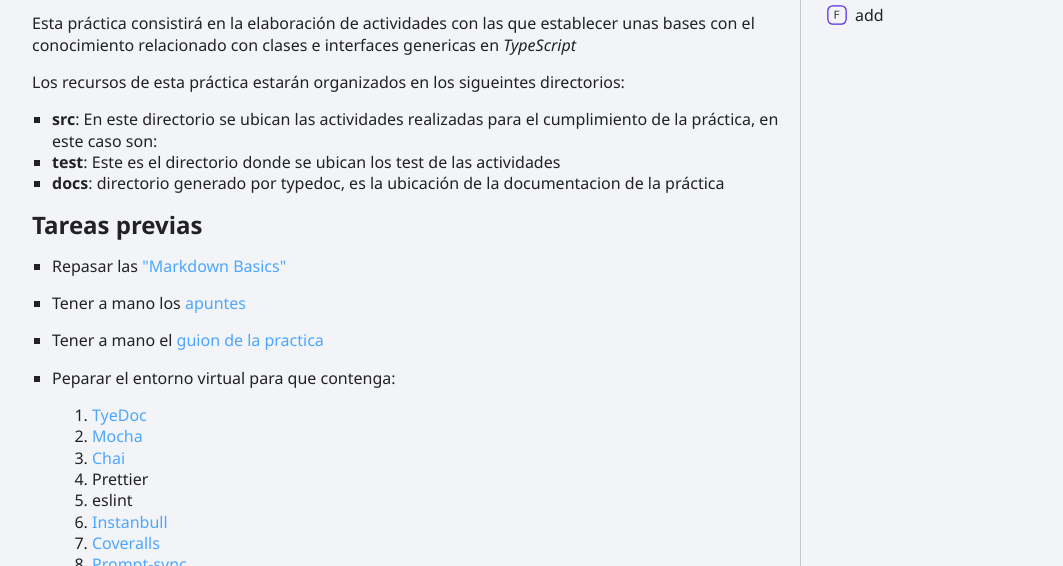
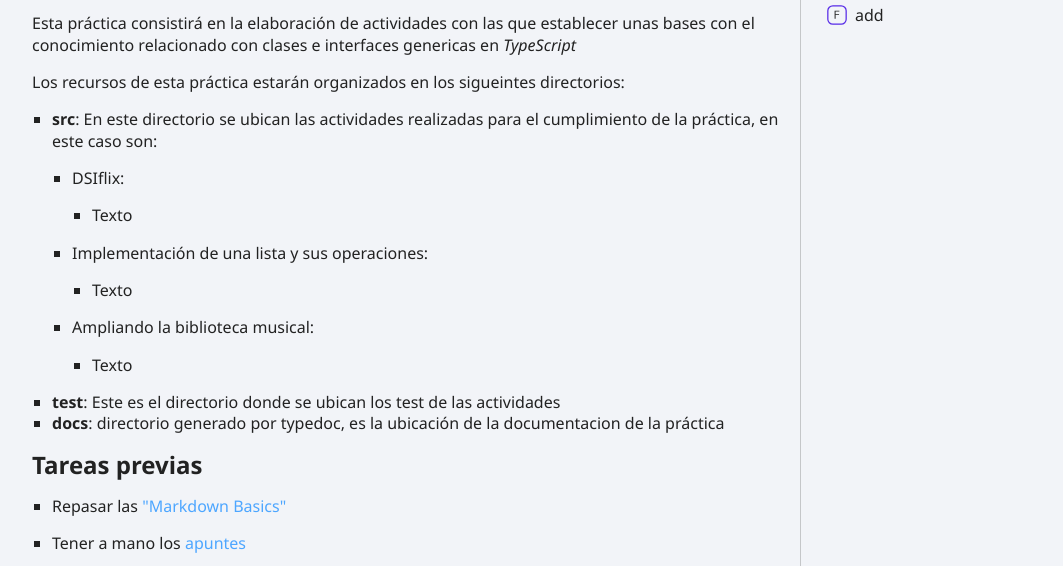
Before and after one commit to ULL-ESIT-INF-DSI-2223/ull-esit-inf-dsi-22-23-prct06-generics-solid-alu0101327679, a website: page docs/index.html in a window 1280 px wide. Shown: the part 242-808 px from the top of the page, without its empty margins (96-1159 px from the left). Drawn offline with Linux system fonts and the light colour scheme.

Commit message:
entorno virtual, typedoc y mocha+chai

```diff
--- a/docs/index.html
+++ b/docs/index.html
@@ -28,7 +28,21 @@
 relacionado con clases e interfaces genericas en <em>TypeScript</em> </p>
 <p>Los recursos de esta práctica estarán organizados en los sigueintes directorios:</p>
 <ul>
-<li><strong>src</strong>: En este directorio se ubican las actividades realizadas para el cumplimiento de la práctica, en este caso son:</li>
+<li><strong>src</strong>: En este directorio se ubican las actividades realizadas para el cumplimiento de la práctica, en este caso son:<ul>
+<li>DSIflix:<ul>
+<li>Texto</li>
+</ul>
+</li>
+<li>Implementación de una lista y sus operaciones:<ul>
+<li>Texto</li>
+</ul>
+</li>
+<li>Ampliando la biblioteca musical:<ul>
+<li>Texto</li>
+</ul>
+</li>
+</ul>
+</li>
 <li><strong>test</strong>: Este es el directorio donde se ubican los test de las actividades</li>
 <li><strong>docs</strong>: directorio generado por typedoc, es la ubicación de la documentacion de la práctica</li>
 </ul>
```
Also changed, not shown: docs/functions/add.html (+1 -1 lines), README.md.
